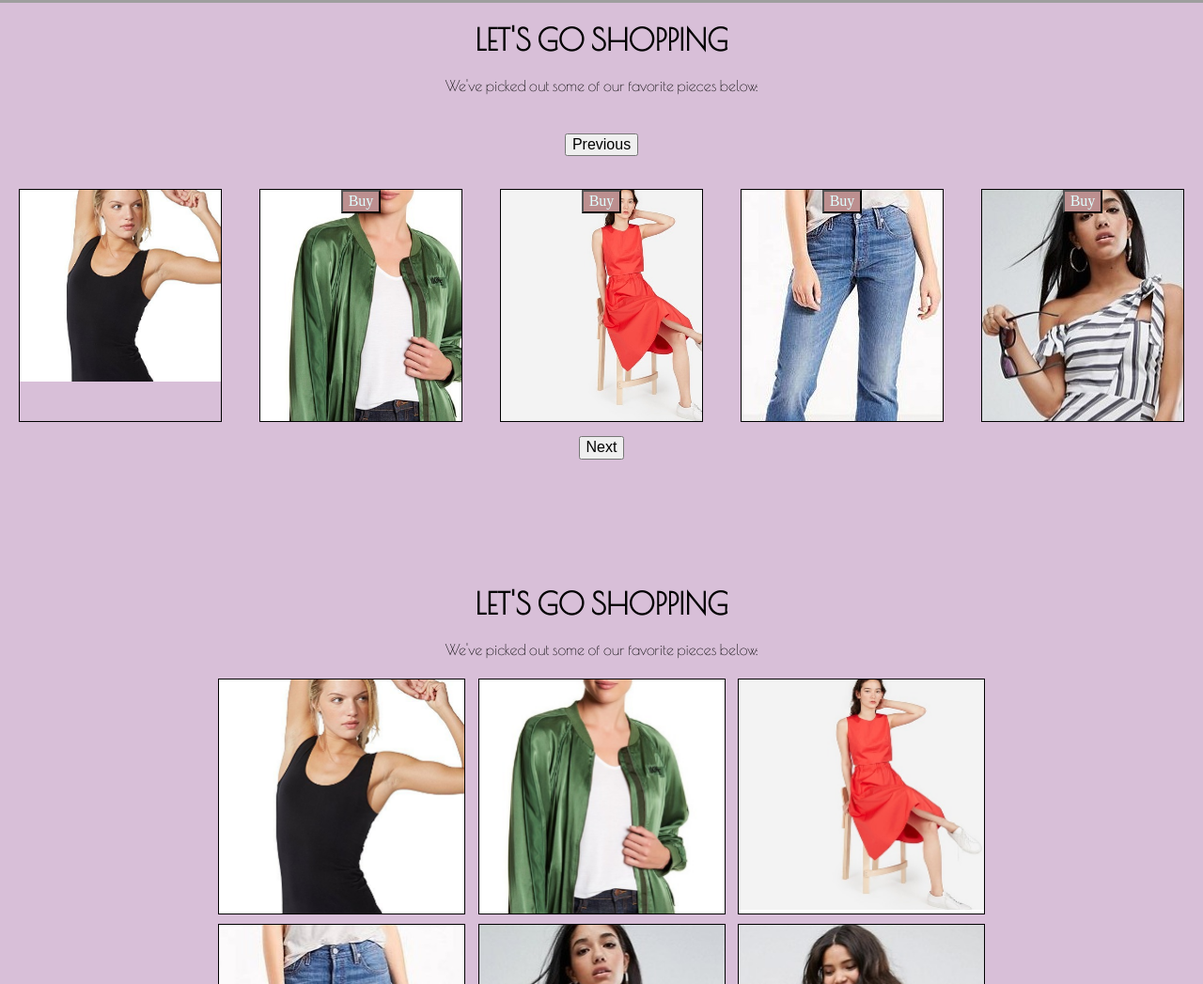
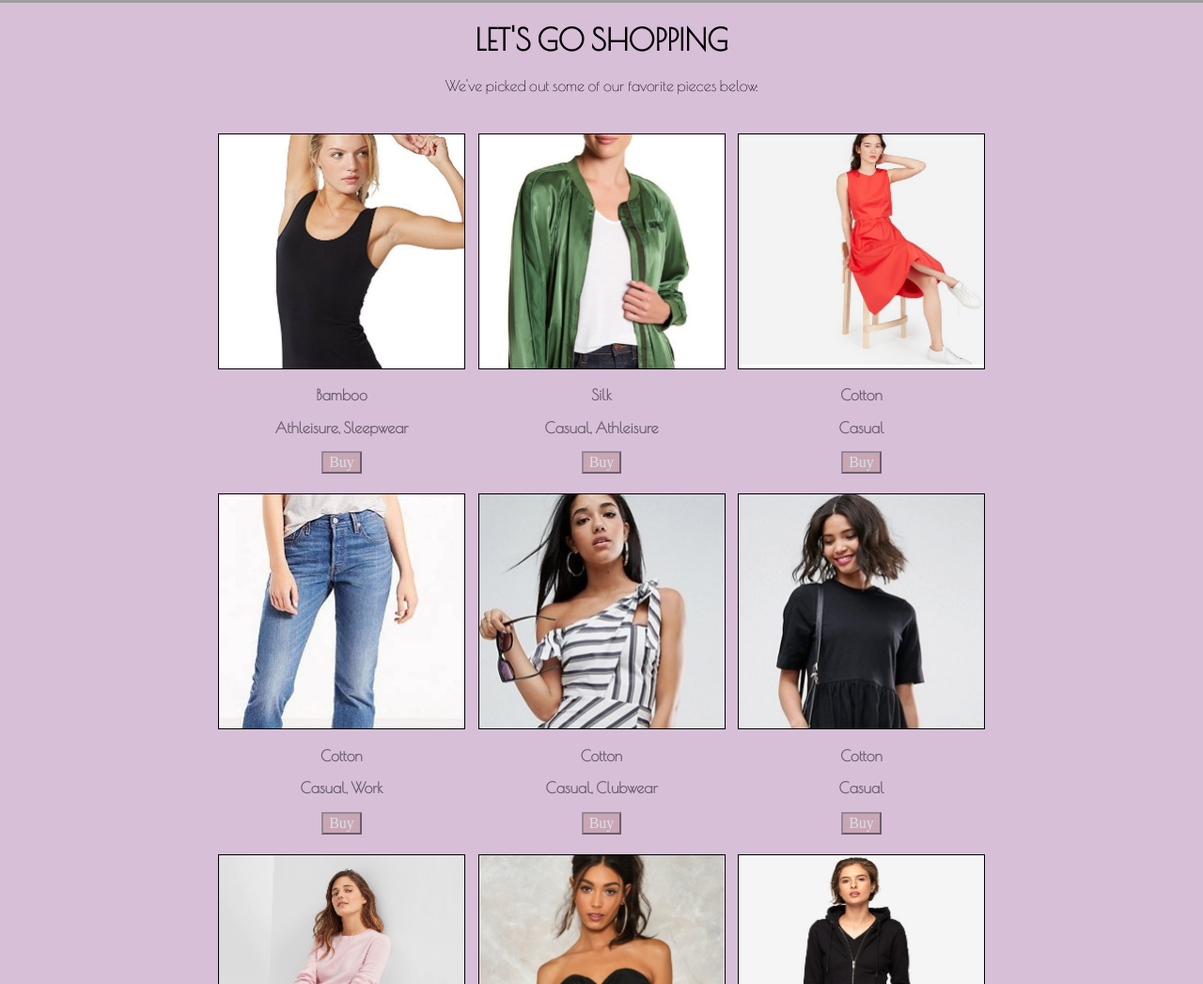
Before and after one commit to katebrinkley/KateBrinkley, a plain HTML site: page Website/index.html in a window 1280 px wide. Shown: the part 1704-2751 px from the top of the page at 94% size. Drawn offline with nearby package versions, Linux system fonts and the light colour scheme; grey boxes are pictures that could not be loaded; files whose address does not match are found by name; a web font is replaced by a local one.

Commit message:
Final Project

```diff
--- a/Website/css/responsive2.css
+++ b/Website/css/responsive2.css
@@ -246,7 +246,7 @@ footer {
 /*****SHOPPING SLIDER***********/
 
 
-.gridRow {
+/*.gridRow {
 	overflow: hidden;
 	margin-top: none;
 	width: 100%;
@@ -274,12 +274,11 @@ footer {
 	margin-bottom: 15px;
 	margin-left: 20px;
 	margin-right: 20px;
-	position: relative;
 	width: 70%;
 	margin: auto;
 	margin-bottom: 15px;
 	background-repeat: none;
-}
+}*/
 
 
 /********BOX LINKS***********//
@@ -326,30 +325,29 @@ footer {
 	}
 
 
-.gridRow .slick-prev {
+/*.gridRow .slick-prev {
   left: 10px;
 }
 
 .gridRow .slick-next {
   right: 10px;
-}
+}*/
 
 
-#overlay {
-    position: relative; /* Sit on top of the page content */
-    display: none; /* Hidden by default */
+/*.boxClass2 .overlay {
+    position: absolute;
     max-width: 260px;
 	min-height: 248px;
-    /*width: 100%; /* Full width (cover the whole page) */
-    /*height: 100%; /* Full height (cover the whole page) */
+    width: 100%;
+    height: 100%;
     top: 0;
     left: 0;
     right: 0;
     bottom: 0;
-    background-color: /*rgba(0,0,0,0.5)*/; /* Black background with opacity */
-    z-index: 10; /* Specify a stack order in case you're using a different order for other elements */
-    cursor: pointer; /* Add a pointer on hover */
-}
+    background-color: rgba(0,0,0,0.5);
+    z-index: 10;
+    cursor: pointer;
+}*/
 
 /***************TEST 2*******************************/
 
@@ -381,6 +379,7 @@ footer {
 	width: 263px;
 	height: 251px;
 	margin: 5px;
+	margin-top: 25px;
 }
 
 .boxesRow {
@@ -389,22 +388,23 @@ footer {
  	width: 97%;
 }
 
-.boxClass2 .overlay {
+/*.boxClass2 .overlay {
 
-    position: absolute; /* Sit on top of the page content */
-    display: none; /* Hidden by default */
+    position: absolute; /* Sit on top of the page content
+    display: none;
     opacity: 0;
   	transition: opacity 1s;
-  	width: 100%; /* Full width (cover the whole page) */
-   	height: 100%; /* Full height (cover the whole page) */
+  	width: 100%;
+   	height: 100%;
     top: 0;
     left: 0;
     right: 0;
     bottom: 0;
   	color: red;
-    background-color: /*rgba(0,0,0,0.85)*/; /* Black background with opacity */
-    z-index: 1; /* Specify a stack order in case you're using a different order for other elements */
+    background-color:
+    z-index: 1; Specify a stack order in case you're using a different order for other elements
 }
+*/
 
 img {
 	width: 100%;
@@ -417,6 +417,7 @@ img {
 	font-family: Muli;
 	color: #E0FFFF;
 	background-color: #BC8F8F;
+	margin-bottom: 20px;
 }
 
 
@@ -775,7 +776,7 @@ nav ul li {
 /*****SHOPPING SLIDER TEST#1***********/
 
 
-.gridRow {
+/*.gridRow {
 	overflow: hidden;
 	margin-top: none;
 	min-height: 600px;
@@ -811,7 +812,7 @@ nav ul li {
 		background-image: url(file:///Users/kevinbrinkley/Sites/KateBrinkley/Website/images/slickpic7.png);
 	}*/
 
-	#box2 {
+	/*#box2 {
 		background-image: url(file:///Users/kevinbrinkley/Sites/KateBrinkley/Website/images/slickpic10.png);
 	}
 
@@ -886,6 +887,8 @@ nav ul li {
 	width: 263px;
 	height: 251px;
 	margin: 5px;
+	z-index: 0;
+	margin-top: 25px;
 }
 
 .boxesRow {
@@ -894,25 +897,23 @@ nav ul li {
  	width: 97%;
 }
 
-.overlay {
+.boxClass2 .overlay {
 
-    position: absolute; /* Sit on top of the page content */
-    display: none; /* Hidden by default */
-    opacity: 0;
-  	transition: opacity 1s;
-  	width: 100%; /* Full width (cover the whole page) */
-   	height: 100%; /* Full height (cover the whole page) */
+    position: relative;
+    opacity: 0.5;
+  	width: 100%;
+   	height: 100%;
     top: 0;
     left: 0;
     right: 0;
-    bottom: 0;
+    bottom: 0;*/
   	color: red;
-    background-color: /*rgba(0,0,0,0.85)*/; /* Black background with opacity */
+    background-color: /*rgba(0,0,0,0.5)*/; /* Black background with opacity */
     z-index: 1; /* Specify a stack order in case you're using a different order for other elements */
 }
 
 .info {
-	color: #8B008B;
+	color: black;
 	font-weight: bold;
 	margin: auto;
 	text-align: center;
@@ -923,13 +924,14 @@ nav ul li {
 	font-family: Muli;
 	color: #E0FFFF;
 	background-color: #BC8F8F;
+	margin-bottom: 10px;
 }
 
 
 img {
 	width: 100%;
 	height: 100%;
-	z-index: 0;
+	z-index: -1;
 }
 
 
--- a/Website/index.html
+++ b/Website/index.html
@@ -91,7 +91,7 @@
 
 		</div>
 
-		<!--*******TEST SECTION #1***************************-->
+		<!--*******TEST SECTION #1***************************-
 
 		<div class="gridRow">
 			<div class"gridHeader">
@@ -164,6 +164,7 @@
 				</div>
 
 				<div class="boxesRow center">
+
 					<div id="box11" class="boxClass2">
 							<img src="file:///Users/kevinbrinkley/Sites/KateBrinkley/Website/images/slickpic7.png" alt="bamboo">
 								<div class="overlay">
@@ -175,6 +176,7 @@
 										</a>
 									</div>
 								</div>
+
 					</div>
 					<div id="box12" class="boxClass2">
 						<img src="file:///Users/kevinbrinkley/Sites/KateBrinkley/Website/images/slickpic10.png" alt="silk">
@@ -220,8 +222,7 @@
 								<div class="info">
 									<p>Cotton</p>
 									<p>Casual, Clubwear</p>
-									<a href="http://us.asos.com/asos/asos-stripe-cotton-maxi-dress/prd/8116420?clr=multi&SearchQuery=cotton&pgesize=204&pge=0&totalstyles=372&gridsize=3&gridrow=14&gridcolumn=1">Buy</a>
-									<p></p>
+									<a href="http://us.asos.com/asos/asos-stripe-cotton-maxi-dress/prd/8116420?clr=multi&SearchQuery=cotton&pgesize=204&pge=0&totalstyles=372&gridsize=3&gridrow=14&gridcolumn=1"><button class="boxButton">Buy</button></a>
 								</div>
 							</div>
 					</div>
@@ -229,7 +230,7 @@
 						<img src="file:///Users/kevinbrinkley/Sites/KateBrinkley/Website/images/slickpic5.png" alt="cotton">
 							<div class="overlay">
 								<div class="info">
-									<p>Cotton/p>
+									<p>Cotton</p>
 									<p>Casual</p>
 									<a href="http://us.asos.com/asos/asos-mini-ultimate-cotton-smock-dress/prd/8496093?clr=black&SearchQuery=cotton&pgesize=36&pge=0&totalstyles=372&gridsize=3&gridrow=8&gridcolumn=2">
 										<button class="boxButton">Buy</button>
```
Also changed, not shown: 1 other file. Lines whose indentation alone changed are shown as unchanged.
